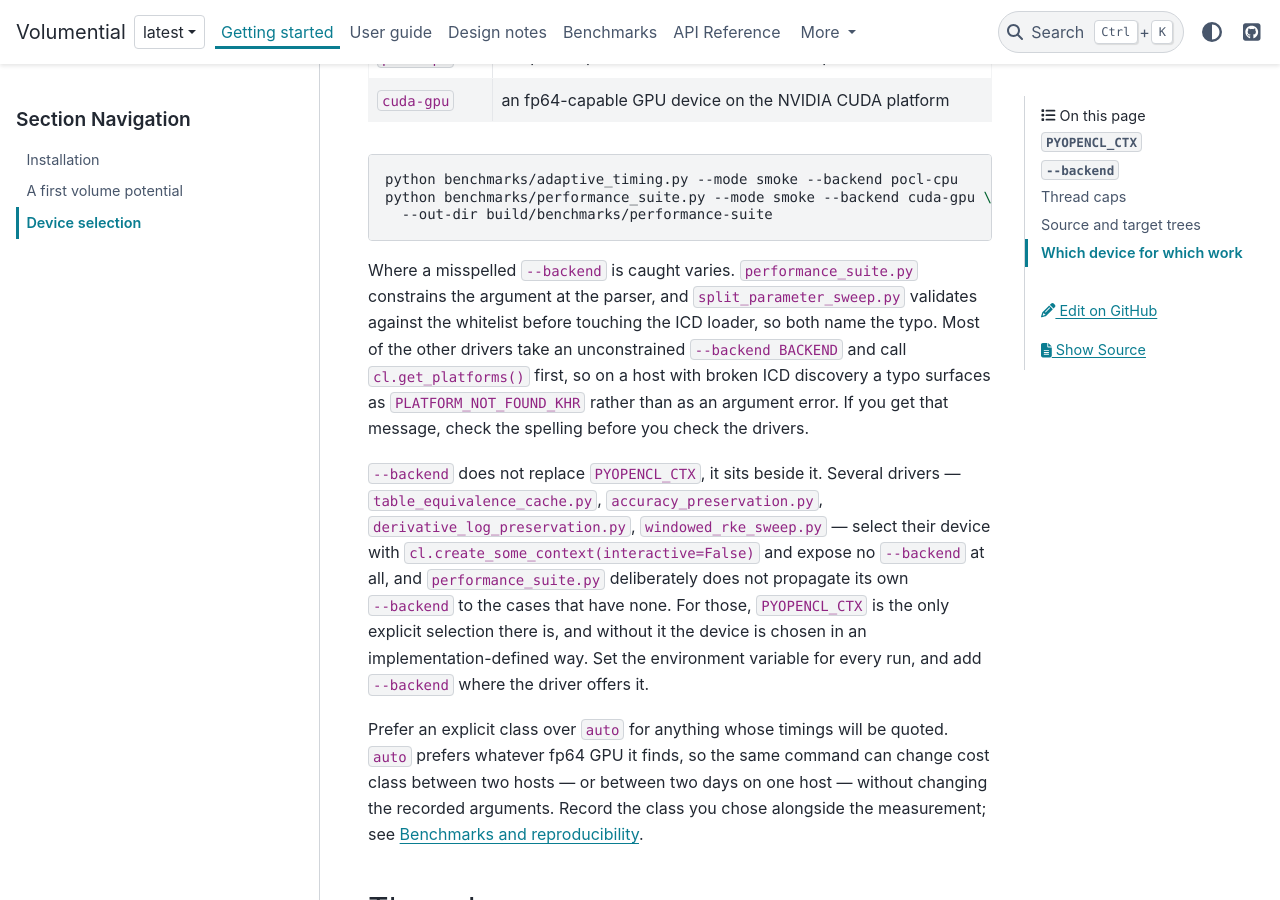
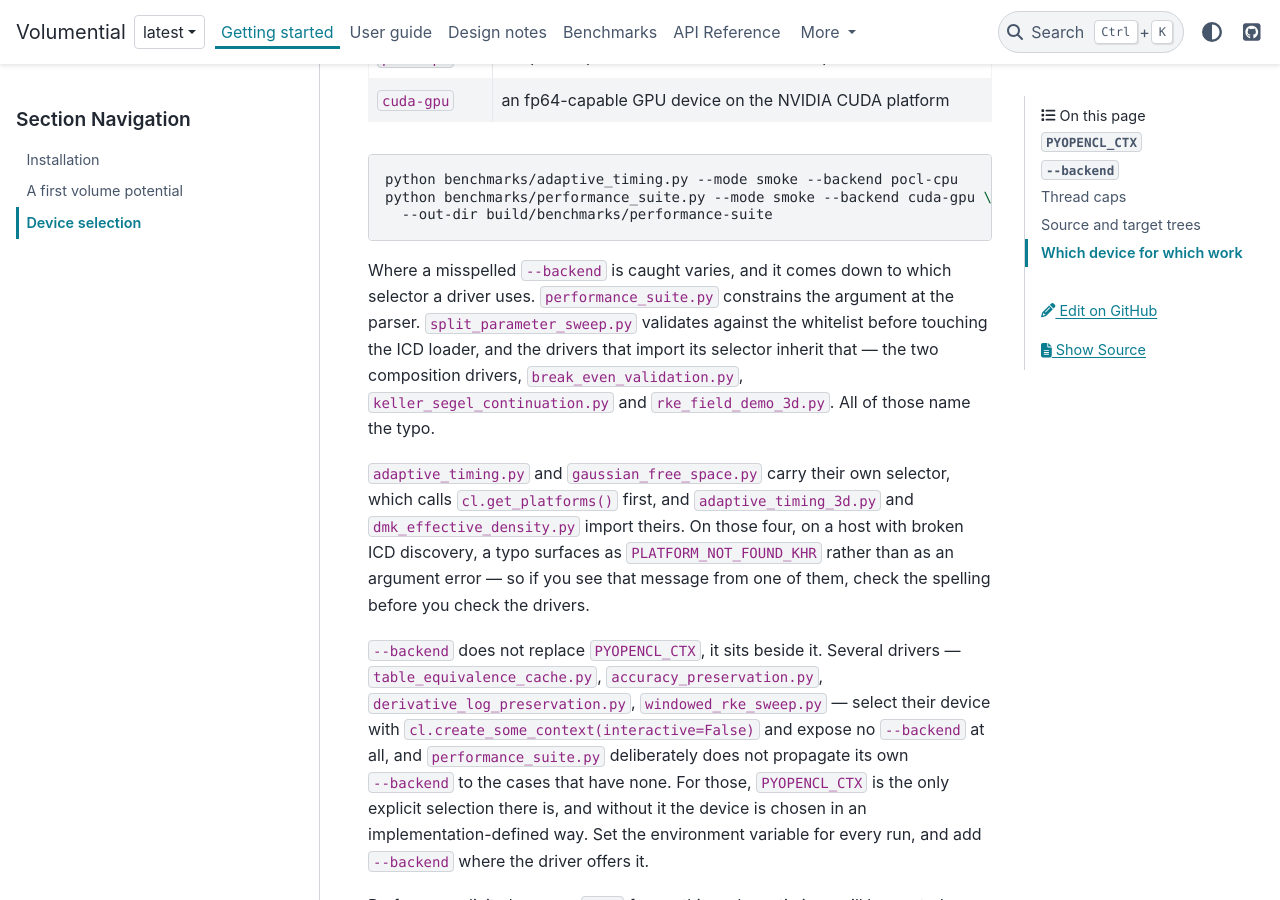
Before and after one commit to xywei/volumential, a Sphinx documentation site: the page built from doc/source/getting-started/device-selection.md, in a window 1280 px wide and 900 px high, scrolled down 1187 px. Built offline with Sphinx 7.4.7 and the PyData theme 0.15.4, drawn with Linux system fonts in a browser that asks for light colours.

Commit message:
docs: name the drivers instead of generalizing over them
Seven more places where a property of some drivers was stated as a property
of the set.  Each now enumerates:

* ``direct_build_routing`` is emitted by seven drivers -- the two adaptive
  timing drivers, the two composition drivers, the break-even driver, the
  split sweep and the windowed sweep.  ``graded_tree_convergence.py`` and
  ``keller_segel_continuation.py`` provision tables and do *not* emit it, so
  their CSVs cannot be checked that way.
* Backend typos are caught before ICD discovery by ``performance_suite.py``
  (at the parser), by ``split_parameter_sweep.py``, and by the five drivers
  that import its selector.  The four on the ``adaptive_timing`` /
  ``gaussian_free_space`` selectors enumerate platforms first and surface
  ``PLATFORM_NOT_FOUND_KHR`` instead.
* The promotion checklist told the reader to pass ``--backend`` on every full
  run; on a driver without one that is an argparse error.  It now asks for
  ``PYOPENCL_CTX`` always and ``--backend`` where the driver has it.
* The same checklist still asked for "the locked dependency commits" after
  the installation page had been corrected: registry packages have versions
  and hashes, not commits.
* The suite covers five cases, not four -- the DMK effective-density
  diagnostic was missing, along with its NPZ and JSON outputs.
* ``direct_evaluation=True`` is only a correct global P2P on a coincident
  tree: the branch passes ``target_to_source = arange(tree.ntargets)``
  unconditionally, so with distinct targets and ``exclude_self=True`` target
  ``i`` drops source ``i``, and it bypasses the interpolation branch too.
* The section table still called the whole API reference generated after the
  prose above it had been narrowed to ``api/generated/``.

Build and linkcheck clean.

````diff
--- a/doc/source/getting-started/device-selection.md
+++ b/doc/source/getting-started/device-selection.md
@@ -50,13 +50,20 @@ python benchmarks/performance_suite.py --mode smoke --backend cuda-gpu \
   --out-dir build/benchmarks/performance-suite
 ```
 
-Where a misspelled `--backend` is caught varies. `performance_suite.py`
-constrains the argument at the parser, and `split_parameter_sweep.py` validates
-against the whitelist before touching the ICD loader, so both name the typo.
-Most of the other drivers take an unconstrained `--backend BACKEND` and call
-`cl.get_platforms()` first, so on a host with broken ICD discovery a typo
-surfaces as `PLATFORM_NOT_FOUND_KHR` rather than as an argument error. If you
-get that message, check the spelling before you check the drivers.
+Where a misspelled `--backend` is caught varies, and it comes down to which
+selector a driver uses. `performance_suite.py` constrains the argument at the
+parser. `split_parameter_sweep.py` validates against the whitelist before
+touching the ICD loader, and the drivers that import its selector inherit that
+— the two composition drivers, `break_even_validation.py`,
+`keller_segel_continuation.py` and `rke_field_demo_3d.py`. All of those name
+the typo.
+
+`adaptive_timing.py` and `gaussian_free_space.py` carry their own selector,
+which calls `cl.get_platforms()` first, and `adaptive_timing_3d.py` and
+`dmk_effective_density.py` import theirs. On those four, on a host with broken
+ICD discovery, a typo surfaces as `PLATFORM_NOT_FOUND_KHR` rather than as an
+argument error — so if you see that message from one of them, check the
+spelling before you check the drivers.
 
 `--backend` does not replace `PYOPENCL_CTX`, it sits beside it. Several drivers
 — `table_equivalence_cache.py`, `accuracy_preservation.py`,
````
Also changed, not shown: doc/source/benchmarks/index.md (+9 -3 lines), doc/source/development/index.md (+1 -1 lines), doc/source/user-guide/table-build-routing.md (+8 -1 lines), doc/source/user-guide/volume-fmm-workflow.md (+6 -1 lines).
